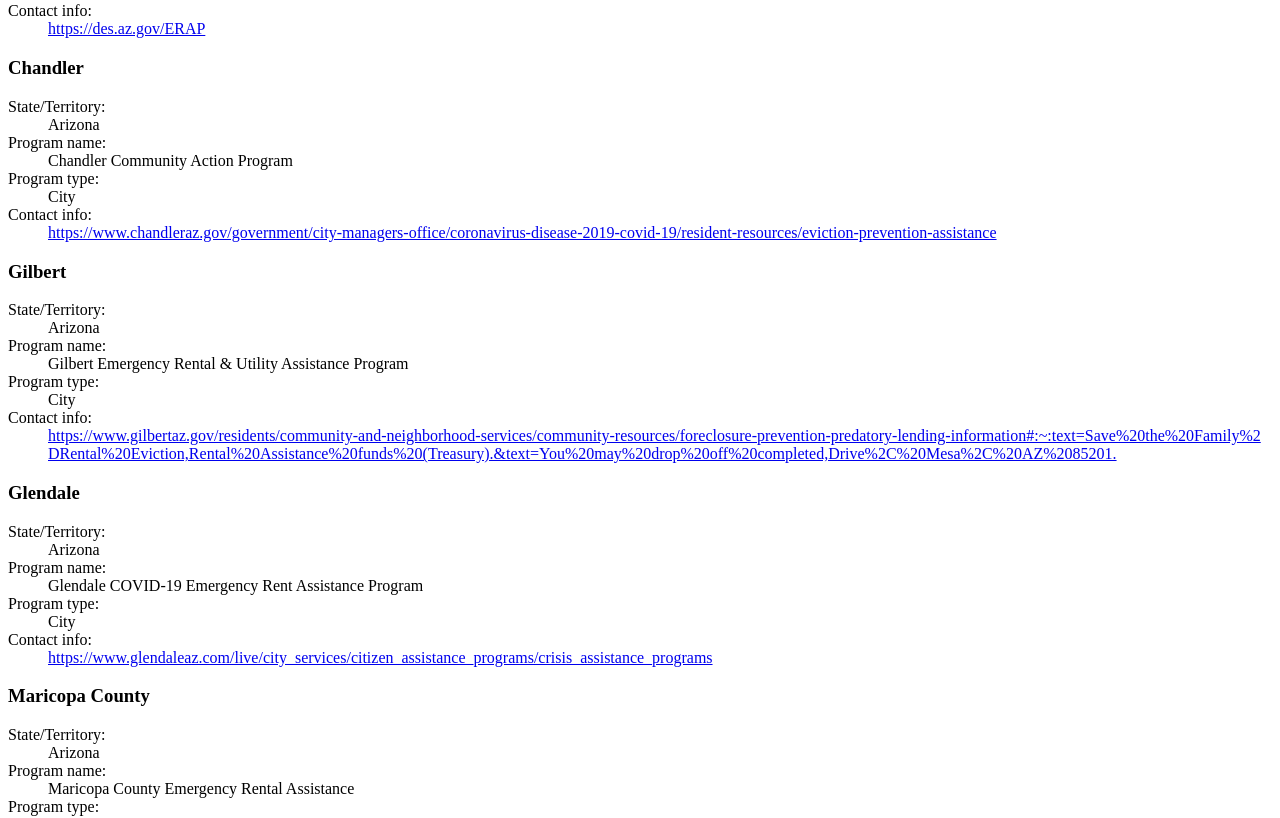
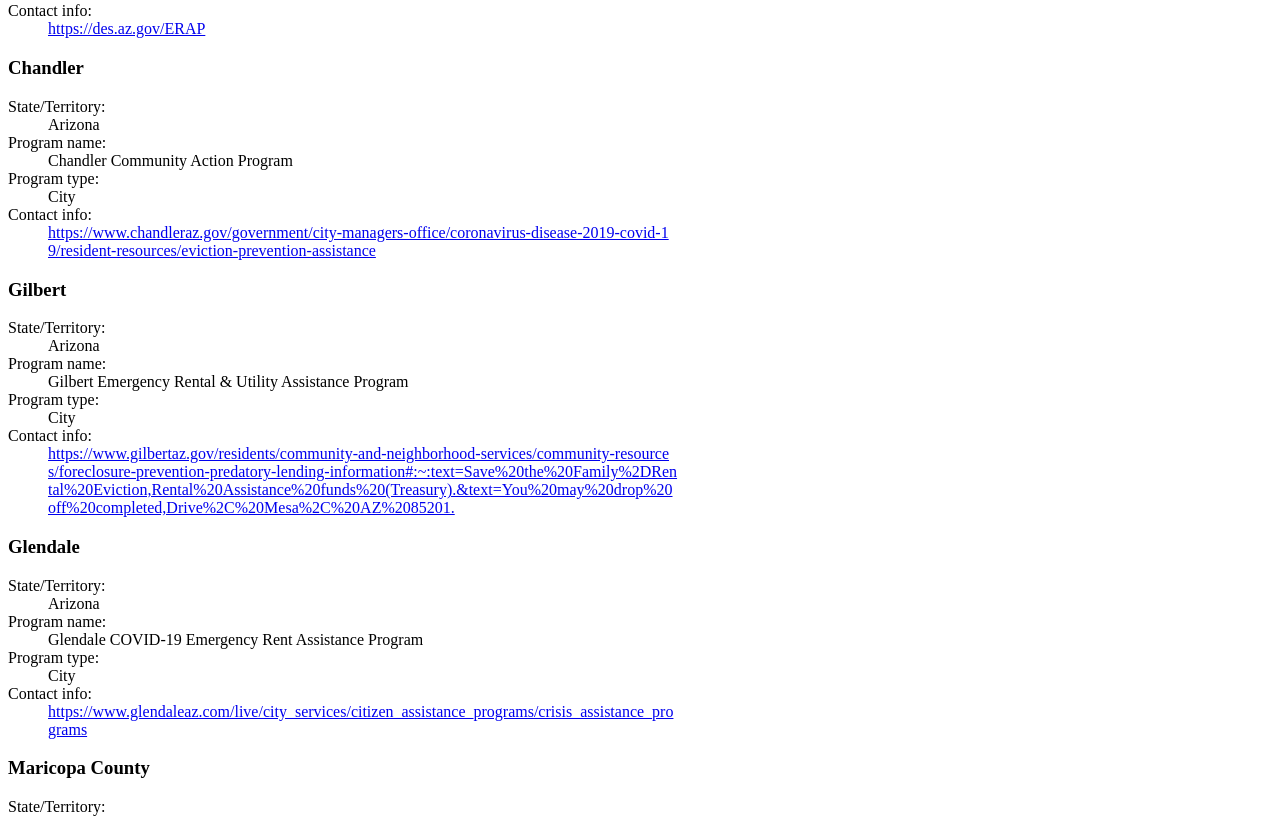
Before and after one commit to cfpb/rental-assistance-finder, a React (Create React App) app: page / in a window 1280 px wide. Shown: the part 1982-2800 px from the top of the page. Built offline with nearby package versions, Linux system fonts and the light colour scheme.

Commit message:
Update program links.

```diff
--- a/src/App.css
+++ b/src/App.css
@@ -6,6 +6,9 @@
     vertical-align: text-top;
     max-width: 1em;
 }
-dl {
+.App {
+  max-width: 41.875rem;
+}
+.App dl a {
   word-break: break-all;
 }
--- a/src/ResultItem.js
+++ b/src/ResultItem.js
@@ -1,7 +1,7 @@
 const ResultItem = ( props ) => {
-  let contactInfo = props.item[ 'Program Page Link (Phone # if Link is Unavailable)' ];
-  if ( contactInfo.startsWith( 'http' ) ) {
-    contactInfo = <a href="{ contactInfo }">{ contactInfo }</a>
+  let contact = props.item[ 'Program Page Link (Phone # if Link is Unavailable)' ];
+  if ( contact.startsWith( 'http' ) ) {
+    contact = <a href="{ contact }" rel="noreferrer" target="_blank">{ contact }</a>
   }
   return (
     <div className="block block__sub block__border-bottom block__padded-bottom">
@@ -36,7 +36,7 @@
         <div>
           <dt>Contact info:&nbsp;</dt>
           <dd>
-            { contactInfo }
+            { contact }
           </dd>
         </div>
       </dl>
```
